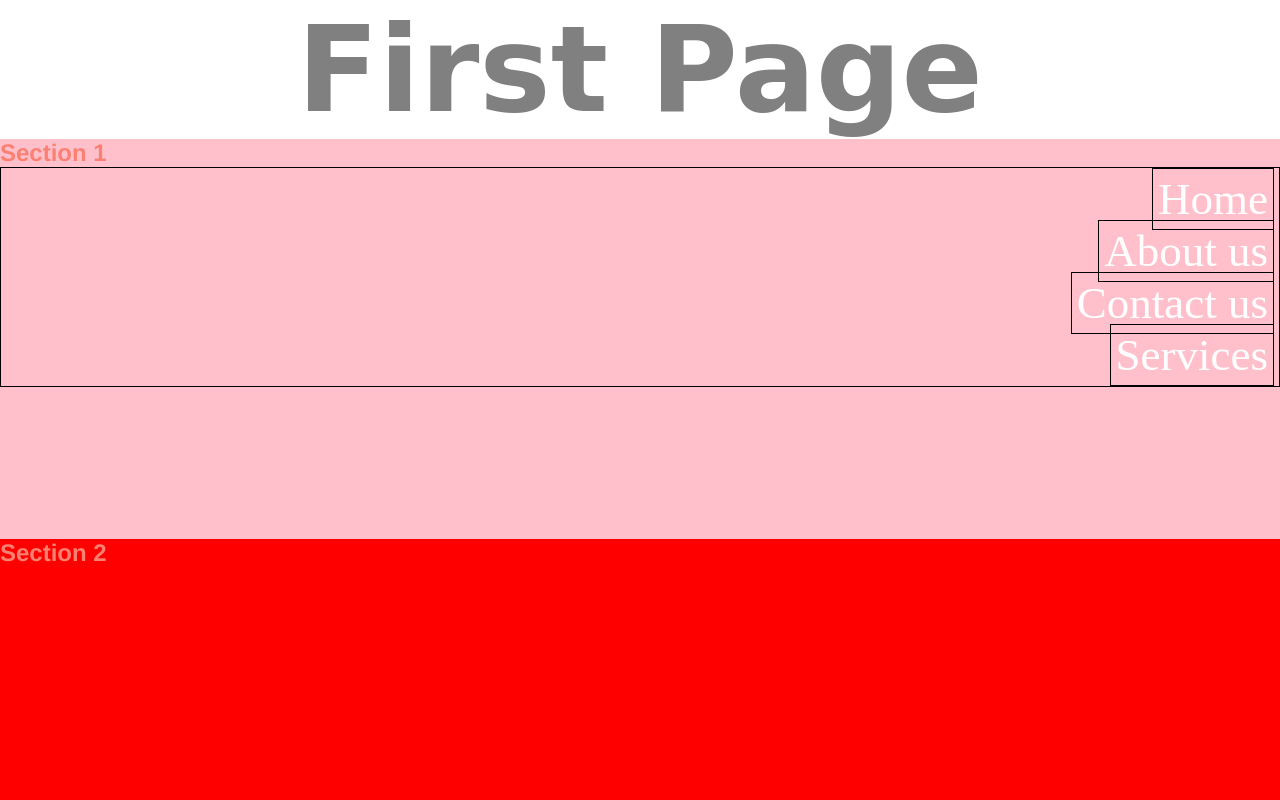
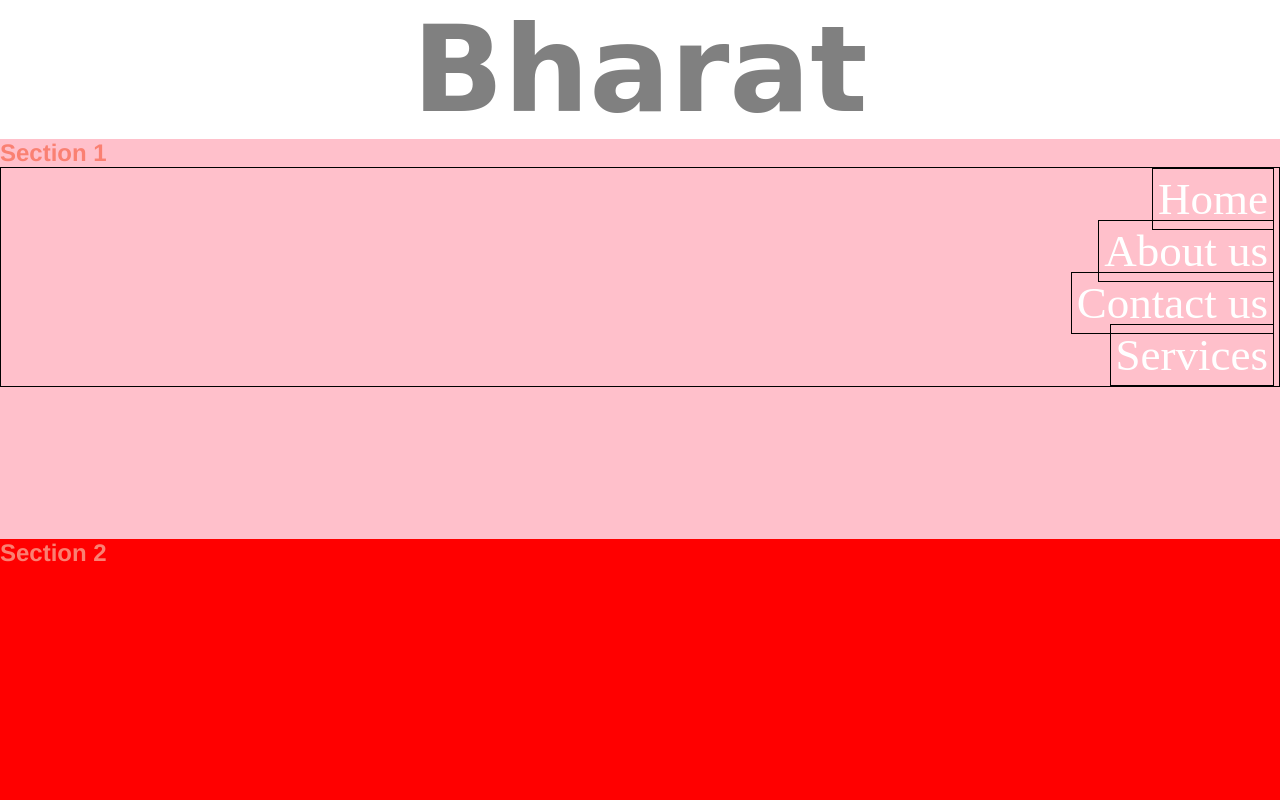
Before and after one commit to DhruvAsati/Geekster_Development, a plain HTML site: page HTML/index.html in a window 1280 px wide. Shown: the top 800 px of the page. Drawn offline with Linux system fonts and the light colour scheme.

Commit message:
html updated

```diff
--- a/HTML/index.html
+++ b/HTML/index.html
@@ -9,7 +9,7 @@
 </head>
 <body>
     <header>
-        <h1 class="head-1">First Page</h1>
+        <h1 class="head-1">Bharat</h1>
     </header>
     <section class="section-one" >
         <h2>Section 1</h2>
```
